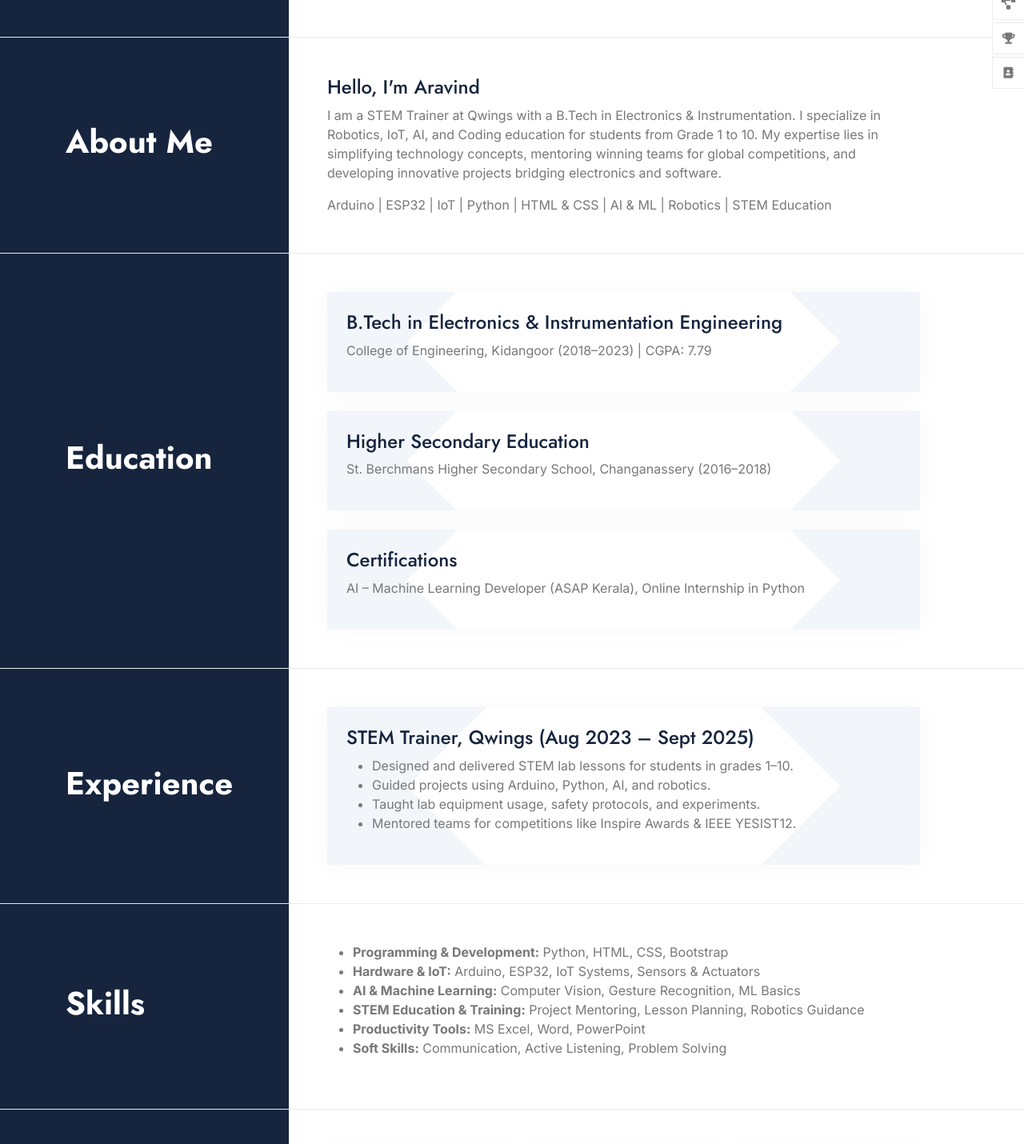
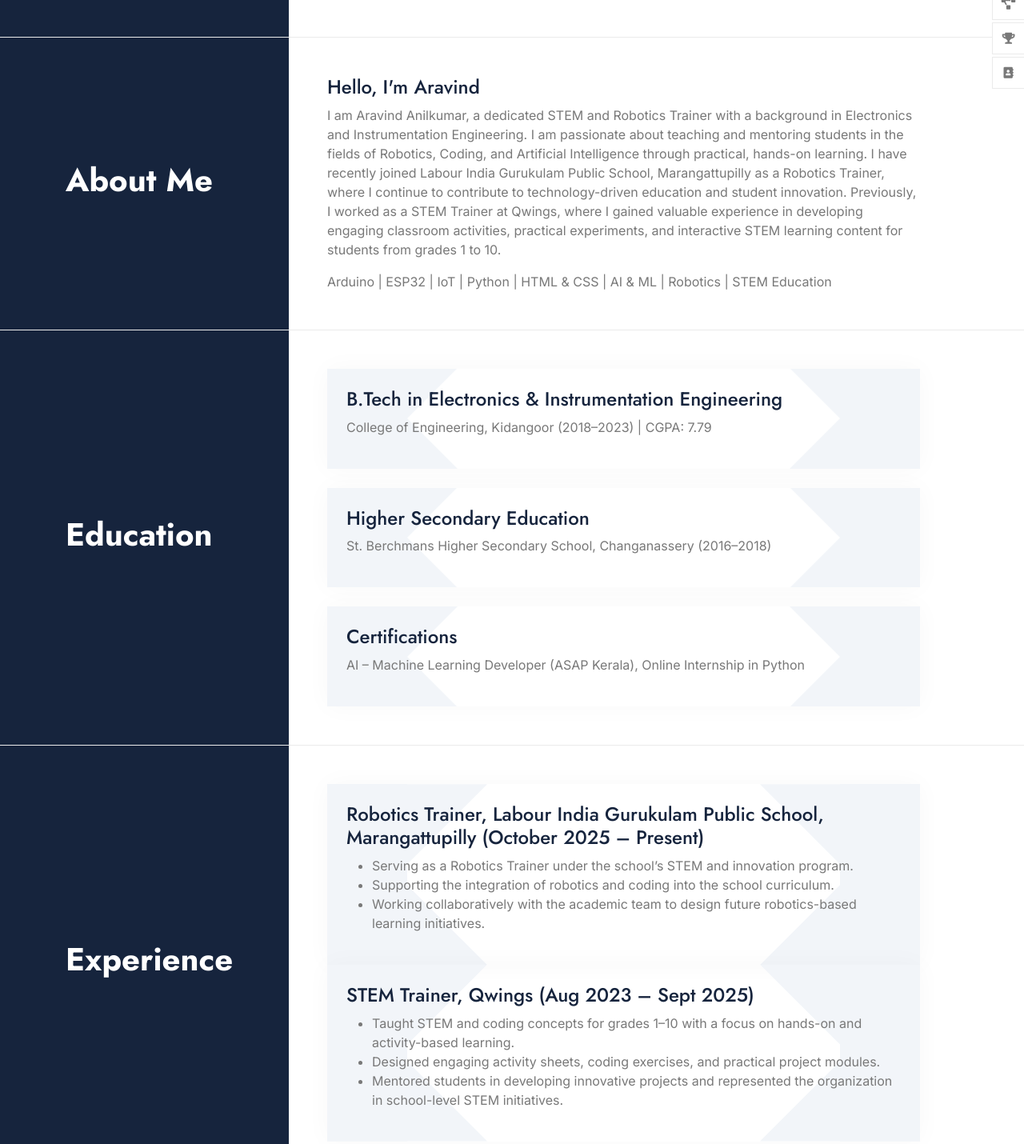
Before and after one commit to Aravitkd/Aravitkd.github.io, a plain HTML site: page index.html in a window 1280 px wide. Shown: the part 480-1910 px from the top of the page at 80% size. Drawn offline with nearby package versions, Linux system fonts and the light colour scheme; a web font is replaced by a local one.

Commit message:
Update index.html
updated on 7 october

```diff
--- a/index.html
+++ b/index.html
@@ -155,10 +155,10 @@
                 <div class="col-12 col-lg-9 p-5">
                     <h4>Hello, I'm Aravind</h4>
                     <p>
-    I am a STEM Trainer at Qwings with a B.Tech in Electronics & Instrumentation.
-    I specialize in Robotics, IoT, AI, and Coding education for students from Grade 1 to 10.
-    My expertise lies in simplifying technology concepts, mentoring winning teams for global competitions,
-    and developing innovative projects bridging electronics and software.
+    I am Aravind Anilkumar, a dedicated STEM and Robotics Trainer with a background in Electronics and Instrumentation Engineering. I am passionate about teaching and mentoring students in the fields of Robotics, Coding, and Artificial Intelligence through practical, hands-on learning.
+
+I have recently joined Labour India Gurukulam Public School, Marangattupilly as a Robotics Trainer, where I continue to contribute to technology-driven education and student innovation.
+Previously, I worked as a STEM Trainer at Qwings, where I gained valuable experience in developing engaging classroom activities, practical experiments, and interactive STEM learning content for students from grades 1 to 10.
   </p>
                     <div class="skills">
                         <span>Arduino</span> |
@@ -212,12 +212,19 @@
                 </div>
                 <div class="col-12 col-lg-9 p-5 experience-content">
                     <div class="experience-item p-4">
+                        <h4>Robotics Trainer, Labour India Gurukulam Public School, Marangattupilly (October 2025 – Present)</h4>
+                        <ul>
+                            <li>Serving as a Robotics Trainer under the school’s STEM and innovation program.</li>
+                            <li>Supporting the integration of robotics and coding into the school curriculum.</li>
+                            <li>Working collaboratively with the academic team to design future robotics-based learning initiatives.</li>
+                        </ul>
+                    </div>
+                    <div class="experience-item p-4">
                         <h4>STEM Trainer, Qwings (Aug 2023 – Sept 2025)</h4>
                         <ul>
-                            <li>Designed and delivered STEM lab lessons for students in grades 1–10.</li>
-                            <li>Guided projects using Arduino, Python, AI, and robotics.</li>
-                            <li>Taught lab equipment usage, safety protocols, and experiments.</li>
-                            <li>Mentored teams for competitions like Inspire Awards & IEEE YESIST12.</li>
+                            <li>Taught STEM and coding concepts for grades 1–10 with a focus on hands-on and activity-based learning.</li>
+                            <li>Designed engaging activity sheets, coding exercises, and practical project modules.</li>
+                            <li>Mentored students in developing innovative projects and represented the organization in school-level STEM initiatives.</li>
                         </ul>
                     </div>
                 </div>
```
